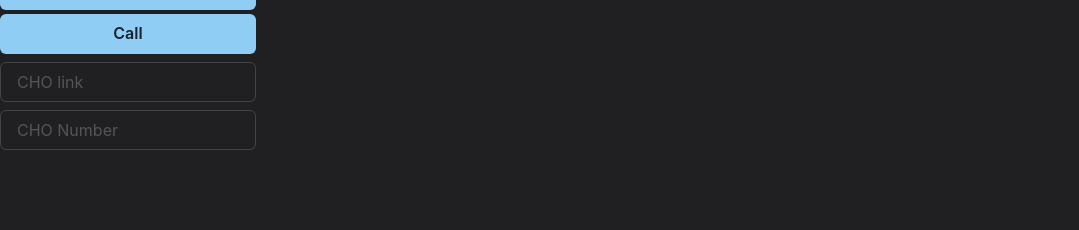
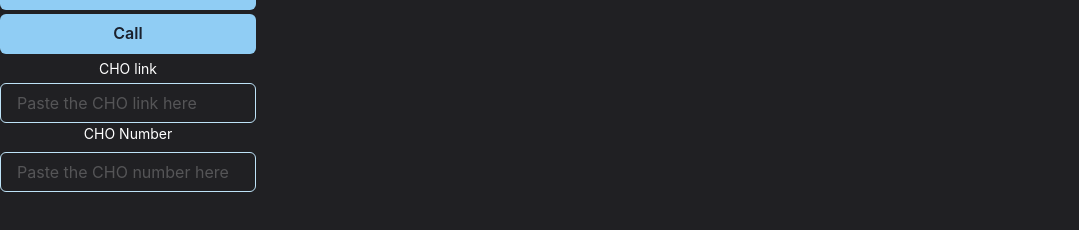
Before and after one commit to angelzxz1/csassistant, a Next.js app: page / in a window 1280 px wide. Shown: the part 352-582 px from the top of the page, without its empty margins (0-1079 px from the left). Built offline with nearby package versions, Linux system fonts and the light colour scheme.

Commit message:
Edited the CHO input fields to have color

```diff
--- a/components/sideBar.js
+++ b/components/sideBar.js
@@ -35,15 +35,15 @@ const Note = () => {
 				</Flex>
 				<Flex w="100%" direction="column" justify="space-evenly">
 					<NoteButton
-            text={`<b>Player Inquiry</b>:\n<b>Resolution</b>:\n<b>Ticket ID</b>:`}
+						text={`<b>Player Inquiry</b>: \n<b>Resolution</b>: \n<b>Ticket ID</b>: `}
 						label="Email"
 					/>
 					<NoteButton
-            text={`<b>Player Inquiry</b>:\n<b>Resolution</b>:\n<b>Chat ID</b>:`}
+						text={`<b>Player Inquiry</b>: \n<b>Resolution</b>: \n<b>Chat ID</b>: `}
 						label="Chat"
 					/>
 					<NoteButton
-            text={`<b>Player Inquiry</b>:\n<b>Resolution</b>:\n<b>Phone Number</b>:`}
+						text={`<b>Player Inquiry</b>: \n<b>Resolution</b>: \n<b>Phone Number</b>: `}
 						label="Call"
 					/>
 				</Flex>
@@ -54,30 +54,35 @@ const Note = () => {
 				</Flex>
 				<Flex w="100%" justify="space-evenly" direction="column">
 					<NoteButton
-            text={`<b>Player Inquiry</b>:\n<b>Resolution</b>:\n<a href="${escLink}" target="_blank"><b>${choNumber}</a></b></b>\n<b>Ticket ID</b>:`}
+						text={`<b>Player Inquiry</b>: \n<b>Resolution</b>: \n<a href="${escLink}" target="_blank"><b>${choNumber}</a></b></b>\n<b>Ticket ID</b>: `}
 						label="Email"
 					/>
 					<NoteButton
-            text={`<b>Player Inquiry</b>:\n<b>Resolution</b>:\n<a href="${escLink}" target="_blank"><b>${choNumber}</a></b></b>\n<b>Chat ID</b>:`}
+						text={`<b>Player Inquiry</b>: \n<b>Resolution</b>: \n<a href="${escLink}" target="_blank"><b>${choNumber}</a></b></b>\n<b>Chat ID</b>: `}
 						label="Chat"
 					/>
 					<NoteButton
-            text={`<b>Player Inquiry</b>:\n<b>Resolution</b>:\n<a href="${escLink}" target="_blank"><b>${choNumber}</a></b></b>\n<b>Phone Number</b>:`}
+						text={`<b>Player Inquiry</b>: \n<b>Resolution</b>: \n<a href="${escLink}" target="_blank"><b>${choNumber}</a></b></b>\n<b>Phone Number</b>: `}
 						label="Call"
 					/>
+					<Flex justify="center">CHO link</Flex>
 					<Input
 						value={escLink}
-            placeholder="CHO link"
+						borderColor={useColorModeValue("teal", "blue.100")}
+						color={useColorModeValue("teal", "blue.100")}
+						placeholder="Paste the CHO link here"
 						mt={1}
-            onChange={(e) => {
+						onChange={e => {
 							setEscLink(e.target.value);
 						}}
 					/>
+					<Flex justify="center">CHO Number</Flex>
 					<Input
 						value={choNumber}
-            placeholder="CHO Number"
+						borderColor={useColorModeValue("teal", "blue.100")}
+						placeholder="Paste the CHO number here"
 						mt={2}
-            onChange={(e) => {
+						onChange={e => {
 							setChoNumber(e.target.value);
 						}}
 					/>
@@ -87,7 +92,7 @@ const Note = () => {
 	);
 };
 
-const SideBar = (props) => {
+const SideBar = props => {
 	return (
 		<Box mt={14} position="absolute" w="20%">
 			<Note />
```
Lines whose indentation alone changed are shown as unchanged.
